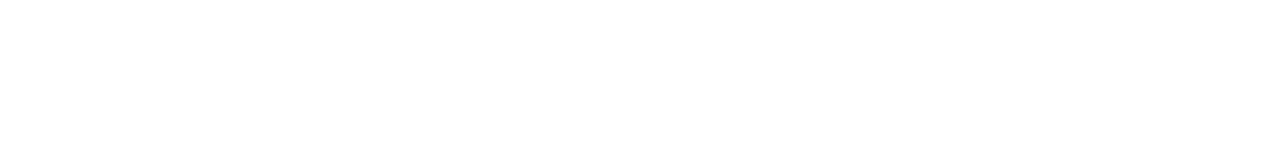
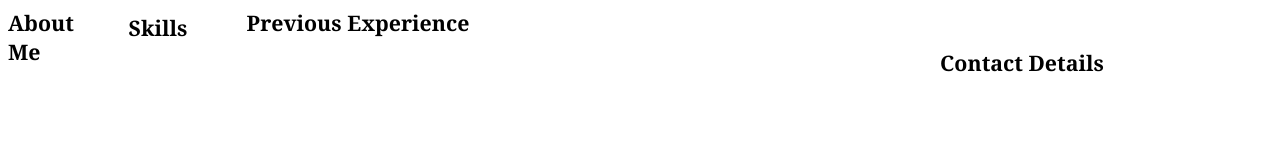
Before and after one commit to rhys118/personal-portfolio, a plain HTML site: page index.html in a window 1280 px wide. Drawn offline with Linux system fonts and the light colour scheme.

Commit message:
Add files via upload

```diff
--- a/index.html
+++ b/index.html
@@ -5,8 +5,78 @@
     <meta http-equiv="X-UA-Compatible" content="IE=edge">
     <meta name="viewport" content="width=device-width, initial-scale=1.0">
     <title>Rhys Portfolio</title>
+
+<style>
+#menu {
+width:500px ;
+height: 40px;
+font-family: Georgia, 'Times New Roman', Times, serif;
+font-size: 16pt;
+font-weight:bold ;
+text-align:center;
+border:1px soild black ;
+}
+#about{
+width:100px;
+height:40px;
+float:left;
+font-family: Georgia, 'Times New Roman', Times, serif;
+font-size: 16pt;
+font-weight:bold ;
+text-align:match;
+border:1px soild rgb(146, 137, 137) ;
+
+
+}
+#skills{
+    width:100px ;
+height: 40px;
+float:left;
+font-family: Georgia, 'Times New Roman', Times, serif;
+font-size: 16pt;
+font-weight:bold ;
+text-align:center;
+border:1px soild black ;
+line-height: 40px;
+}
+#previous{
+    width:500px ;
+height: 40px;
+font-family: Georgia, 'Times New Roman', Times, serif;
+font-size: 16pt;
+font-weight:bold ;
+text-align:center;
+border:1px soild black ;
+float:center;
+}
+#contact{
+    width:500px ;
+height: 40px;
+font-family: Georgia, 'Times New Roman', Times, serif;
+font-size: 16pt;
+font-weight:bold ;
+text-align:center;
+border:1px soild black ;
+float:right;
+line-height: px;
+}
+
+
+
+</style>
 </head>
 <body>
+<div id="Menu">
+<div id="about">About Me</div>
+<div id="skills">Skills</div>
+<div id="previous">Previous Experience</div>
+<div id="contact">Contact Details</div>
+
+
+
+
+
+
 
 </body>
 </html>
```
